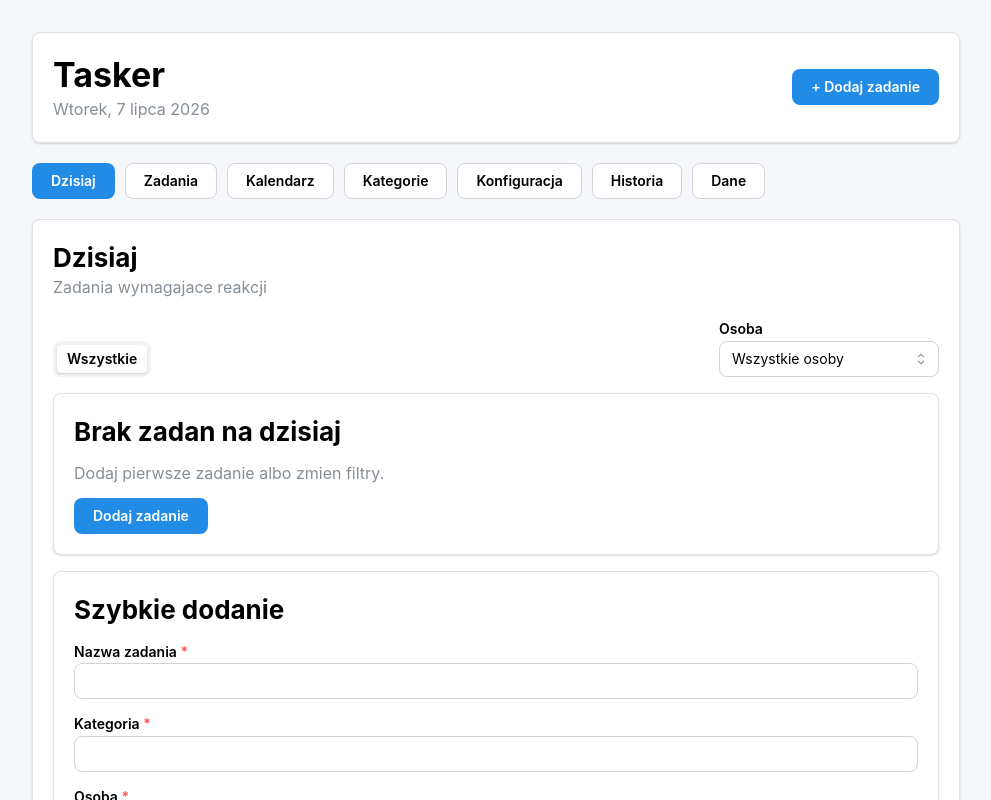
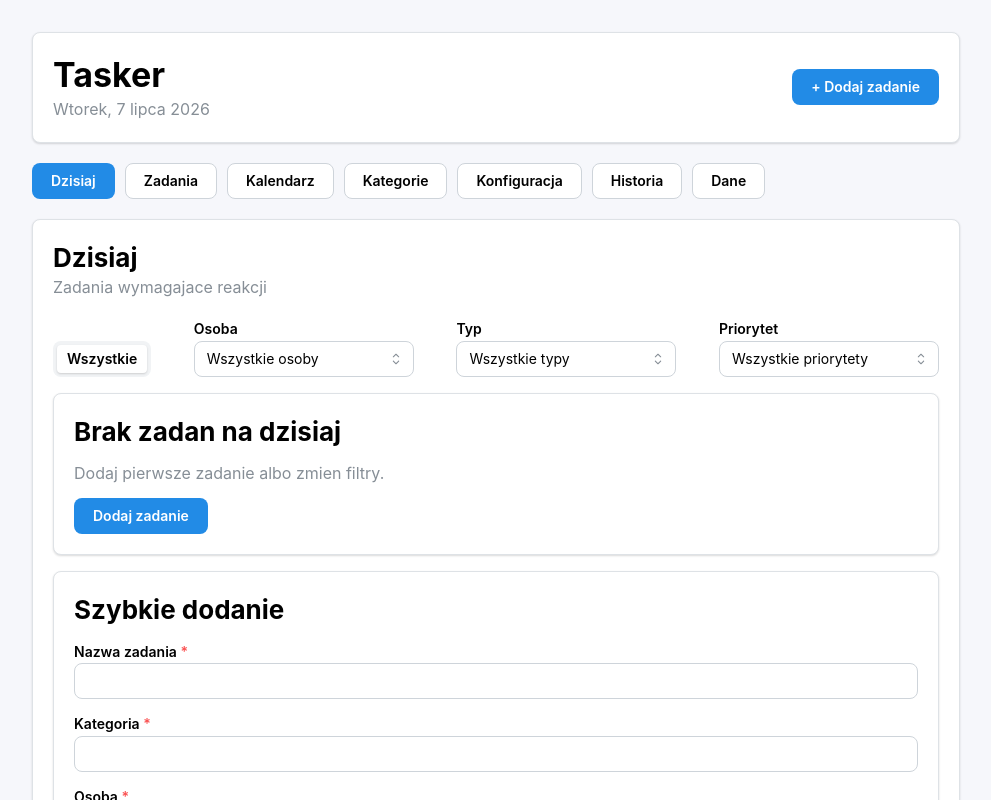
Before and after one commit to mkosmala1984/tasker, a React (Vite) app: page / in a window 1280 px wide. Shown: the top 800 px of the page, without its empty margins (144-1135 px from the left). Built offline with nearby package versions, Linux system fonts and the light colour scheme.

Commit message:
feat: add today postponement controls

```diff
--- a/src/App.tsx
+++ b/src/App.tsx
@@ -42,6 +42,7 @@ export default function App({ now = new Date() }: Props) {
   const deactivateTask = useTaskerStore((store) => store.deactivateTask);
   const completeTask = useTaskerStore((store) => store.completeTask);
   const postponeTask = useTaskerStore((store) => store.postponeTask);
+  const postponeTaskToTomorrow = useTaskerStore((store) => store.postponeTaskToTomorrow);
   const openTaskCreate = useTaskerStore((store) => store.openTaskCreate);
   const openTaskEdit = useTaskerStore((store) => store.openTaskEdit);
   const today = getTodayString(now);
@@ -63,8 +64,12 @@ export default function App({ now = new Date() }: Props) {
     completeTask(taskId, scheduledDate, now);
   }
 
-  function handlePostponeTask(taskId: string) {
-    postponeTask(taskId, now);
+  function handlePostponeTaskToTomorrow(taskId: string, scheduledDate: string) {
+    postponeTaskToTomorrow(taskId, scheduledDate, now);
+  }
+
+  function handlePostponeTaskToDate(taskId: string, scheduledDate: string, toDate: string) {
+    postponeTask(taskId, scheduledDate, toDate, now);
   }
 
   function PlaceholderView({ title, description }: { title: string; description: string }) {
@@ -134,15 +139,22 @@ export default function App({ now = new Date() }: Props) {
               <TaskFilters
                 categories={state.categories}
                 assignees={state.assignees}
+                taskTypes={state.taskTypes}
+                priorities={state.priorities}
                 filters={filters}
                 onChange={setFilters}
               />
 
               <TodayTaskList
                 tasks={todayTasks}
+                categories={state.categories}
+                assignees={state.assignees}
+                taskTypes={state.taskTypes}
+                priorities={state.priorities}
                 onAdd={handleCreateTask}
                 onComplete={handleCompleteTask}
-                onPostpone={handlePostponeTask}
+                onPostponeTomorrow={handlePostponeTaskToTomorrow}
+                onPostponeToDate={handlePostponeTaskToDate}
                 onDeactivate={handleDeactivateTask}
                 onEdit={openTaskEdit}
               />
--- a/src/components/TaskFilters.tsx
+++ b/src/components/TaskFilters.tsx
@@ -1,14 +1,16 @@
 import { Group, Select, SegmentedControl, Stack } from "@mantine/core";
-import type { Assignee, Category, TodayFilters } from "../domain/types";
+import type { Assignee, Category, Priority, TaskType, TodayFilters } from "../domain/types";
 
 type Props = {
   categories: Category[];
   assignees: Assignee[];
+  taskTypes: TaskType[];
+  priorities: Priority[];
   filters: TodayFilters;
   onChange: (filters: TodayFilters) => void;
 };
 
-export function TaskFilters({ categories, assignees, filters, onChange }: Props) {
+export function TaskFilters({ categories, assignees, taskTypes, priorities, filters, onChange }: Props) {
   const categoryData = [
     { label: "Wszystkie", value: "" },
     ...categories.map((category) => ({ label: category.name, value: category.id }))
@@ -17,6 +19,16 @@ export function TaskFilters({ categories, assignees, filters, onChange }: Props)
   const assigneeData = [
     { label: "Wszystkie osoby", value: "" },
     ...assignees.map((assignee) => ({ label: assignee.name, value: assignee.id }))
+  ];
+
+  const taskTypeData = [
+    { label: "Wszystkie typy", value: "" },
+    ...taskTypes.filter((taskType) => taskType.active).map((taskType) => ({ label: taskType.name, value: taskType.id }))
+  ];
+
+  const priorityData = [
+    { label: "Wszystkie priorytety", value: "" },
+    ...priorities.filter((priority) => priority.active).map((priority) => ({ label: priority.name, value: priority.id }))
   ];
 
   return (
@@ -38,6 +50,24 @@ export function TaskFilters({ categories, assignees, filters, onChange }: Props)
         allowDeselect={false}
         w={{ base: "100%", sm: 220 }}
       />
+
+      <Select
+        label="Typ"
+        data={taskTypeData}
+        value={filters.taskTypeId}
+        onChange={(taskTypeId) => onChange({ ...filters, taskTypeId: taskTypeId ?? "" })}
+        allowDeselect={false}
+        w={{ base: "100%", sm: 220 }}
+      />
+
+      <Select
+        label="Priorytet"
+        data={priorityData}
+        value={filters.priorityId}
+        onChange={(priorityId) => onChange({ ...filters, priorityId: priorityId ?? "" })}
+        allowDeselect={false}
+        w={{ base: "100%", sm: 220 }}
+      />
     </Group>
   );
 }
--- a/src/components/TodayTaskCard.tsx
+++ b/src/components/TodayTaskCard.tsx
@@ -1,15 +1,18 @@
-import { Badge, Button, Card, Group, Stack, Text, Title } from "@mantine/core";
+import { useState } from "react";
+import { Badge, Button, Card, Group, Stack, Text, TextInput, Title } from "@mantine/core";
 import type { TodayTask } from "../domain/types";
 
 type Props = {
   item: TodayTask;
   onComplete: (taskId: string, scheduledDate: string) => void;
-  onPostpone: (taskId: string) => void;
+  onPostponeTomorrow: (taskId: string, scheduledDate: string) => void;
+  onPostponeToDate: (taskId: string, scheduledDate: string, toDate: string) => void;
   onDeactivate: (taskId: string) => void;
   onEdit: (taskId: string) => void;
 };
 
-export function TodayTaskCard({ item, onComplete, onPostpone, onDeactivate, onEdit }: Props) {
+export function TodayTaskCard({ item, onComplete, onPostponeTomorrow, onPostponeToDate, onDeactivate, onEdit }: Props) {
+  const [postponeDate, setPostponeDate] = useState("");
   const statusText = item.isOverdue ? `Zalegle od ${item.scheduledDate}` : "Dzisiaj";
   const completionText = item.lastCompletedDate ? `Ostatnio wykonane: ${item.lastCompletedDate}` : "Jeszcze nie wykonane";
 
@@ -37,8 +40,27 @@ export function TodayTaskCard({ item, onComplete, onPostpone, onDeactivate, onEd
           <Button type="button" color="green" variant="light" onClick={() => onComplete(item.task.id, item.scheduledDate)}>
             Wykonane
           </Button>
-          <Button type="button" variant="default" onClick={() => onPostpone(item.task.id)}>
+          <Button type="button" variant="default" onClick={() => onPostponeTomorrow(item.task.id, item.scheduledDate)}>
             Odloz na jutro
+          </Button>
+          <TextInput
+            aria-label={`Data odlozenia: ${item.task.title}`}
+            type="date"
+            value={postponeDate}
+            min={item.scheduledDate}
+            onChange={(event) => setPostponeDate(event.currentTarget.value)}
+            w={{ base: "100%", sm: 170 }}
+          />
+          <Button
+            type="button"
+            variant="default"
+            disabled={postponeDate === ""}
+            onClick={() => {
+              onPostponeToDate(item.task.id, item.scheduledDate, postponeDate);
+              setPostponeDate("");
+            }}
+          >
+            Odloz do daty
           </Button>
           <Button type="button" variant="default" onClick={() => onEdit(item.task.id)}>
             Edytuj
--- a/src/components/TodayTaskList.tsx
+++ b/src/components/TodayTaskList.tsx
@@ -1,17 +1,22 @@
 import { Button, Paper, Stack, Text, Title } from "@mantine/core";
-import type { TodayTask } from "../domain/types";
+import type { Assignee, Category, Priority, TaskType, TodayTask } from "../domain/types";
 import { TodayTaskCard } from "./TodayTaskCard";
 
 type Props = {
   tasks: TodayTask[];
+  categories: Category[];
+  assignees: Assignee[];
+  taskTypes: TaskType[];
+  priorities: Priority[];
   onAdd: () => void;
   onComplete: (taskId: string, scheduledDate: string) => void;
-  onPostpone: (taskId: string) => void;
+  onPostponeTomorrow: (taskId: string, scheduledDate: string) => void;
+  onPostponeToDate: (taskId: string, scheduledDate: string, toDate: string) => void;
   onDeactivate: (taskId: string) => void;
   onEdit: (taskId: string) => void;
 };
 
-export function TodayTaskList({ tasks, onAdd, onComplete, onPostpone, onDeactivate, onEdit }: Props) {
+export function TodayTaskList({ tasks, onAdd, onComplete, onPostponeTomorrow, onPostponeToDate, onDeactivate, onEdit }: Props) {
   if (tasks.length === 0) {
     return (
       <Paper component="section" withBorder p="lg" radius="md">
@@ -33,7 +38,8 @@ export function TodayTaskList({ tasks, onAdd, onComplete, onPostpone, onDeactiva
           key={item.task.id}
           item={item}
           onComplete={onComplete}
-          onPostpone={onPostpone}
+          onPostponeTomorrow={onPostponeTomorrow}
+          onPostponeToDate={onPostponeToDate}
           onDeactivate={onDeactivate}
           onEdit={onEdit}
         />
--- a/src/domain/tasks.ts
+++ b/src/domain/tasks.ts
@@ -50,6 +50,13 @@ function requireText(value: string, label: string): string {
     throw new Error(`${label} is required`);
   }
   return normalized;
+}
+
+function requireDate(value: string, label: string): string {
+  if (!/^\d{4}-\d{2}-\d{2}$/.test(value)) {
+    throw new Error(`${label} is required`);
+  }
+  return value;
 }
 
 function firstActiveTaskTypeId(state: AppState): string {
@@ -164,6 +171,9 @@ export function postponeTask(
   createdAt: string,
   idFactory: IdFactory = defaultIdFactory
 ): AppState {
+  const from = requireDate(fromDate, "fromDate");
+  const to = requireDate(toDate, "toDate");
+
   return {
     ...state,
     postponements: [
@@ -171,8 +181,8 @@ export function postponeTask(
       {
         id: idFactory(),
         taskId,
-        fromDate,
-        toDate,
+        fromDate: from,
+        toDate: to,
         createdAt
       }
     ]
--- a/src/state/taskerStore.ts
+++ b/src/state/taskerStore.ts
@@ -61,7 +61,8 @@ export type TaskerStore = {
   updateTask: (taskId: string, draft: TaskDraft, now?: Date) => void;
   deactivateTask: (taskId: string, now?: Date) => void;
   completeTask: (taskId: string, scheduledDate: string, now?: Date) => void;
-  postponeTask: (taskId: string, now?: Date) => void;
+  postponeTask: (taskId: string, scheduledDate: string, toDate: string, now?: Date) => void;
+  postponeTaskToTomorrow: (taskId: string, scheduledDate: string, now?: Date) => void;
   reset: () => void;
 };
 
@@ -140,9 +141,12 @@ export const useTaskerStore = create<TaskerStore>((set, get) => ({
     const today = getTodayString(now);
     set(persist(completeTask(get().state, taskId, scheduledDate, today)));
   },
-  postponeTask: (taskId, now = new Date()) => {
+  postponeTask: (taskId, scheduledDate, toDate, now = new Date()) => {
+    set(persist(postponeTask(get().state, taskId, scheduledDate, toDate, now.toISOString())));
+  },
+  postponeTaskToTomorrow: (taskId, scheduledDate, now = new Date()) => {
     const today = getTodayString(now);
-    set(persist(postponeTask(get().state, taskId, today, addDays(today, 1), now.toISOString())));
+    set(persist(postponeTask(get().state, taskId, scheduledDate, addDays(today, 1), now.toISOString())));
   },
   reset: () => set(loadInitialStoreState())
 }));
```
Also changed, not shown: 1 other file (tests, documents, lock files or other folders).
